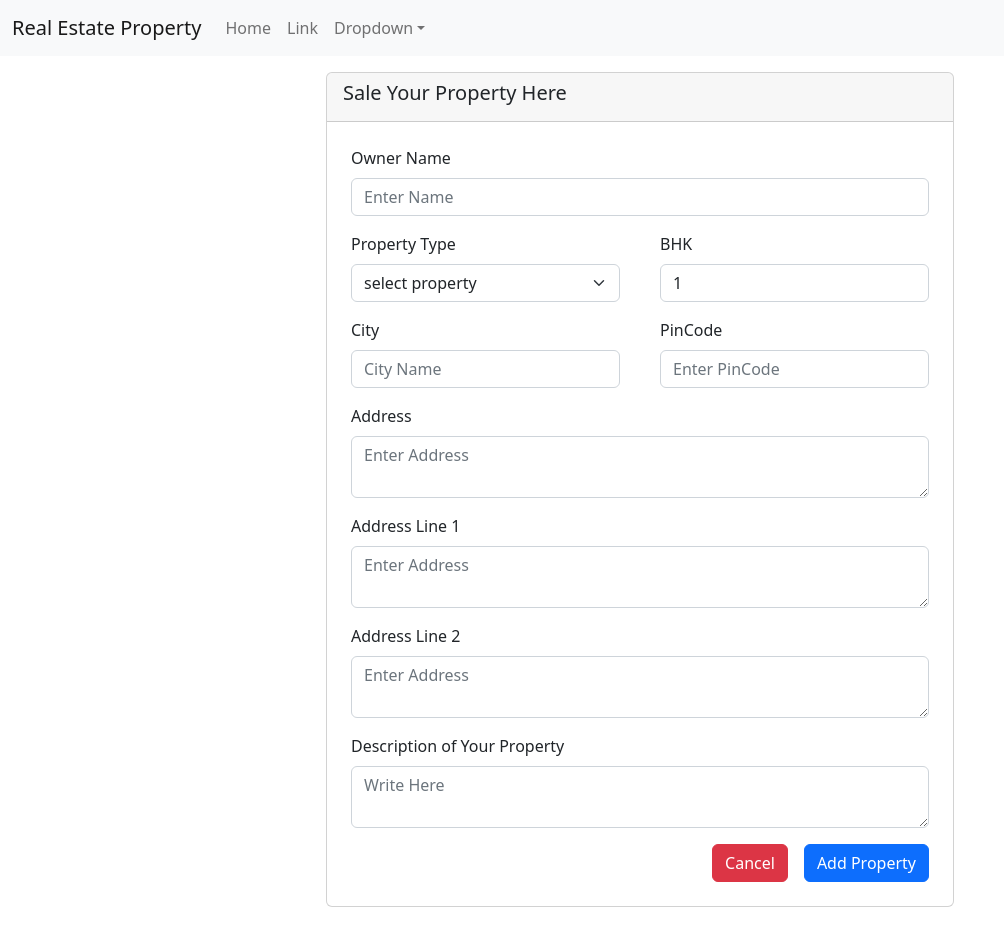
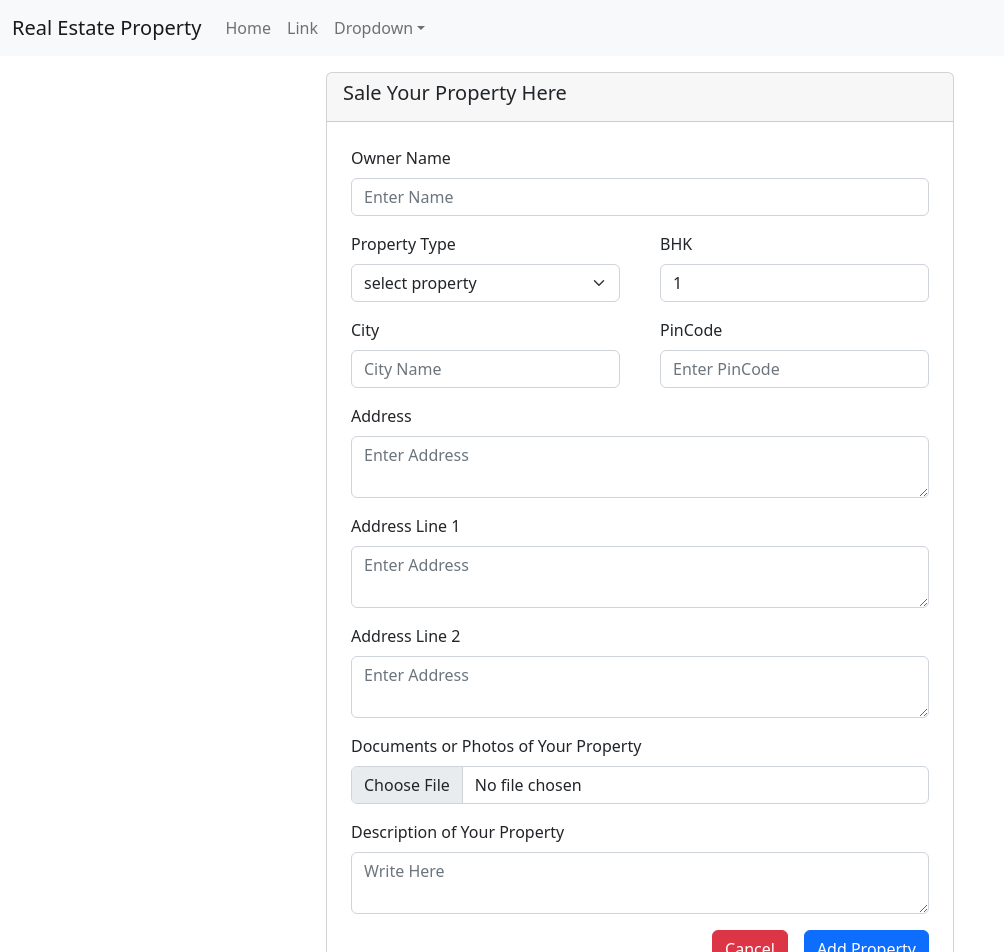
Before and after one commit to Krunal01/Property, a React (Create React App) app: page /property-add in a window 1280 px wide. Shown: the top 952 px of the page, without its empty margins (0-1004 px from the left). Before the commit the page ends 923 px from the top, so only its background shows below. Built offline with nearby package versions, Linux system fonts and the light colour scheme.

Commit message:
document field added

```diff
--- a/src/pages/property/PropertyAdd.js
+++ b/src/pages/property/PropertyAdd.js
@@ -15,12 +15,14 @@ function PropertyAdd() {
     initialValues: {
       ownerName: "",
       propertyType: "",
+      servey_number: "",
       bhk: "1",
       city: "",
       pinCode: "",
       address: "",
       addressline1: "",
       addressline2: "",
+      documents: "",
       description: "",
     },
     validationSchema: Yup.object().shape({
@@ -37,6 +39,15 @@ function PropertyAdd() {
         },
         then: Yup.number(),
         otherwise: Yup.number(),
+      }),
+      servey_number: Yup.string().when("propertyType", {
+        is: (type) => {
+          console.log(type);
+
+          return type == "plot" || type == "farm";
+        },
+        then: Yup.string(),
+        otherwise: Yup.string(),
       }),
 
       city: Yup.string().required("Please enter your city"),
@@ -57,6 +68,9 @@ function PropertyAdd() {
         .max(255, "Enter address")
         .required("Please Enter address "),
       propertyType: Yup.string().required("Please select property type"),
+      documents: Yup.mixed().required(
+        "Please enter property's documents or photos"
+      ),
       description: Yup.string(),
     }),
     onSubmit: (values) => createProperty(values),
@@ -169,8 +183,8 @@ function PropertyAdd() {
                   <Form.Group controlId="formBasicEmail" className="p-2">
                     <Form.Label>Servey Number </Form.Label>
                     <Form.Control
-                      type="number"
-                      placeholder="Enter BHK"
+                      type="text"
+                      placeholder="Enter Servey Number"
                       name="servey_number"
                       value={formik.values.servey_number}
                       onChange={formik.handleChange}
@@ -321,6 +335,31 @@ function PropertyAdd() {
             </Form.Group>
 
             <Form.Group className="p-2" controlId="formBasicEmail">
+              <Form.Label>Documents or Photos of Your Property</Form.Label>
+              <Form.Control
+                type="file"
+                name="documents"
+                value={formik.values.documents}
+                placeholder="Max Size 15"
+                onChange={formik.handleChange}
+                isInvalid={formik.touched.documents && formik.errors.documents}
+                // as="textarea"
+                // aria-label="With textarea"
+                // placeholder="Write Here"
+                // onChange={formik.handleChange}
+                // isInvalid={
+                //   formik.touched.description && formik.errors.description
+                // }
+              />
+              {/* <Form.Control type="" placeholder="Enter description" /> */}
+              <Form.Text className="text-danger">
+                {formik.touched.description && formik.errors.description ? (
+                  <div className="text-danger">{formik.errors.description}</div>
+                ) : null}
+              </Form.Text>
+              {/* </Form.Group> */}
+            </Form.Group>
+            <Form.Group className="p-2" controlId="formBasicEmail">
               <Form.Label>Description of Your Property</Form.Label>
               <Form.Control
                 as="textarea"
--- a/src/utils/api.js
+++ b/src/utils/api.js
@@ -1,7 +1,7 @@
 import axios from "axios";
 
 const api = axios.create({
-  baseURL: "http://localhost:3001",
+  baseURL: "http://localhost:3002",
 });
 
 export default api;
--- a/src/utils/data.js
+++ b/src/utils/data.js
@@ -85,4 +85,12 @@ export const PROPERTY_TYPES = [
     label: "Plot",
     value: "plot",
   },
+  {
+    label: "Appartment",
+    value: "appartment",
+  },
+  {
+    label: "Shop",
+    value: "shop",
+  },
 ];
```
